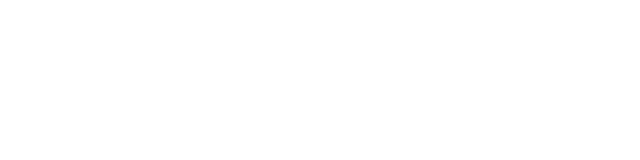
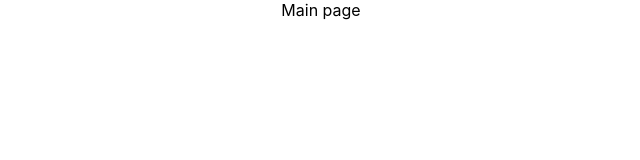
Before and after one commit to BTchorzewski/pantry-front, a React (Create React App) app: page / in a window 1280 px wide. Shown: the top 160 px of the page, without its empty margins (319-959 px from the left). Built offline with nearby package versions, Linux system fonts and the light colour scheme.

Commit message:
initial react router

```diff
--- a/src/App.tsx
+++ b/src/App.tsx
@@ -4,7 +4,7 @@
 function App() {
   return (
     <div className="App">
-
+      Main page
     </div>
   );
 }
--- a/src/index.tsx
+++ b/src/index.tsx
@@ -1,15 +1,16 @@
 import React from 'react';
 import ReactDOM from 'react-dom/client';
 import './index.css';
-import App from './App';
 import reportWebVitals from './reportWebVitals';
+import { RouterProvider } from 'react-router-dom';
+import { router } from './router/router';
 
 const root = ReactDOM.createRoot(
   document.getElementById('root') as HTMLElement
 );
 root.render(
   <React.StrictMode>
-    <App />
+    <RouterProvider router={router}/>
   </React.StrictMode>
 );
 
--- /dev/null
+++ b/src/router/router.tsx
@@ -0,0 +1,9 @@
+import { createBrowserRouter } from 'react-router-dom';
+import App from '../App';
+
+export const router = createBrowserRouter([
+  {
+    path: '/',
+    element: <App/>,
+  },
+])
```
